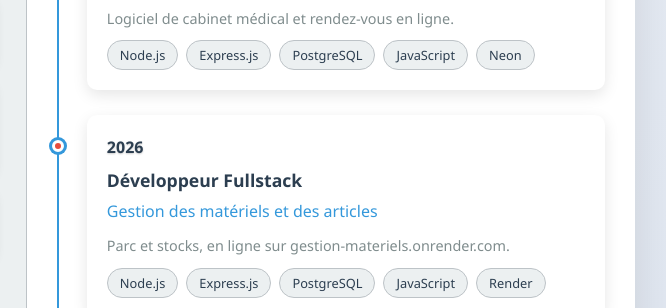
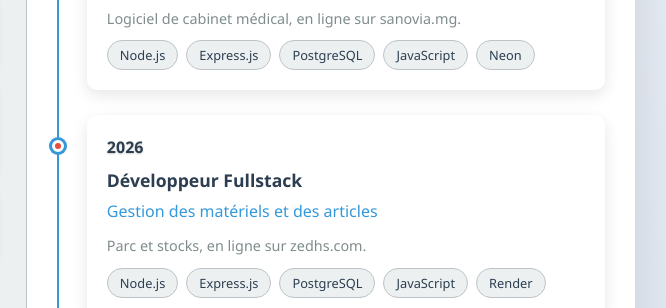
Before and after one commit to RAMAROTSIALONINA/Portfolio-Tsialonina, a plain HTML site: page CV_Professionnel.html in a window 1280 px wide. Shown: the part 737-1045 px from the top of the page, 505-1171 px from the left. Drawn offline with nearby package versions, Linux system fonts and the light colour scheme.

Commit message:
CV : adresses de SANOVIA (sanovia.mg) et de Gestion des matériels (zedhs.com)
Les deux lignes d'explication restent sur une seule ligne ; mon_cv.pdf
regénéré, toujours 2 pages.

Co-Authored-By: Claude Sonnet 5.5 <noreply@anthropic.com>

```diff
--- a/CV_Professionnel.html
+++ b/CV_Professionnel.html
@@ -1671,7 +1671,7 @@
                             <div class="timeline-title">Développeur Fullstack</div>
                             <div class="timeline-company">SANOVIA — Cabinet médical</div>
                             <div class="timeline-description">
-                                Logiciel de cabinet médical et rendez-vous en ligne.
+                                Logiciel de cabinet médical, en ligne sur sanovia.mg.
                             </div>
                             <div class="tech-tags">
                                 <span class="tech-tag">Node.js</span>
@@ -1687,7 +1687,7 @@
                             <div class="timeline-title">Développeur Fullstack</div>
                             <div class="timeline-company">Gestion des matériels et des articles</div>
                             <div class="timeline-description">
-                                Parc et stocks, en ligne sur gestion-materiels.onrender.com.
+                                Parc et stocks, en ligne sur zedhs.com.
                             </div>
                             <div class="tech-tags">
                                 <span class="tech-tag">Node.js</span>
```
Also changed, not shown: 1 other file.
